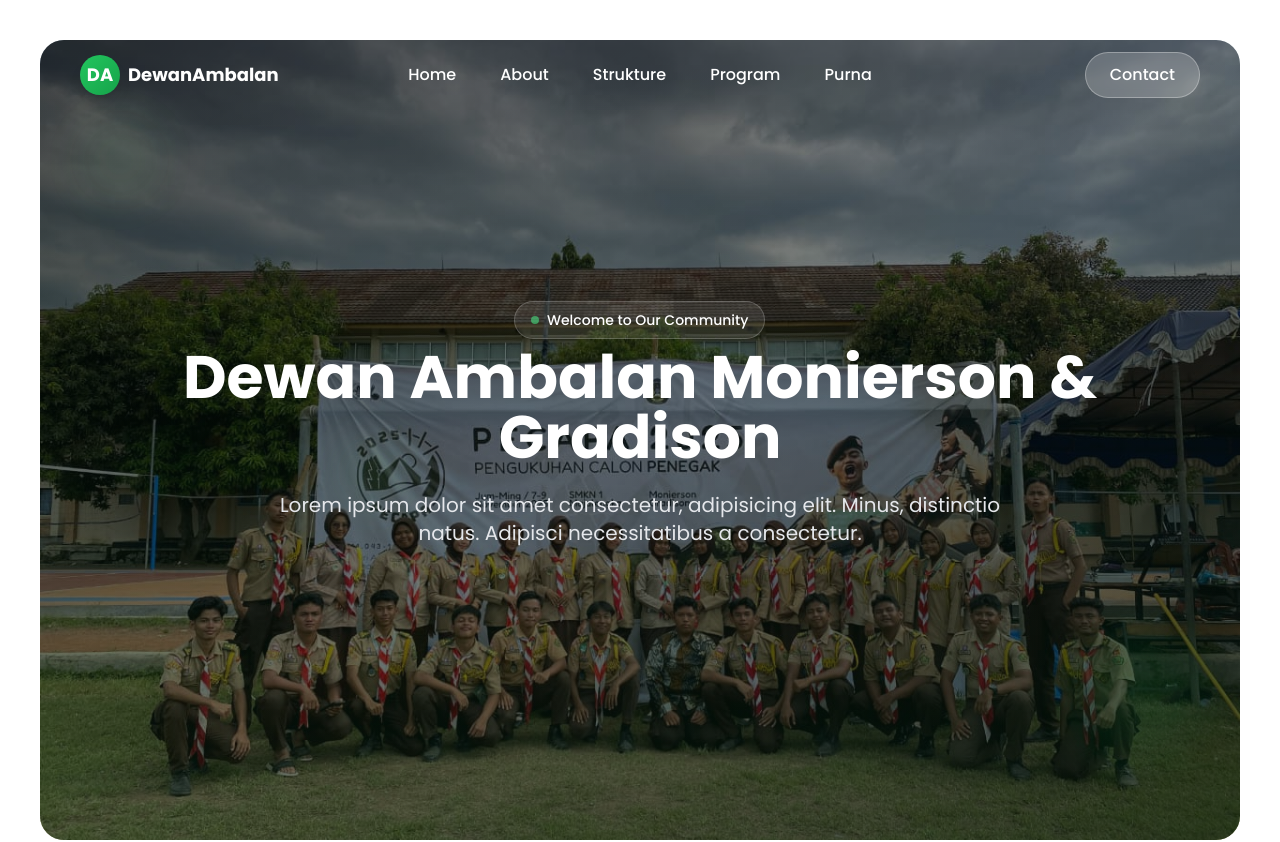
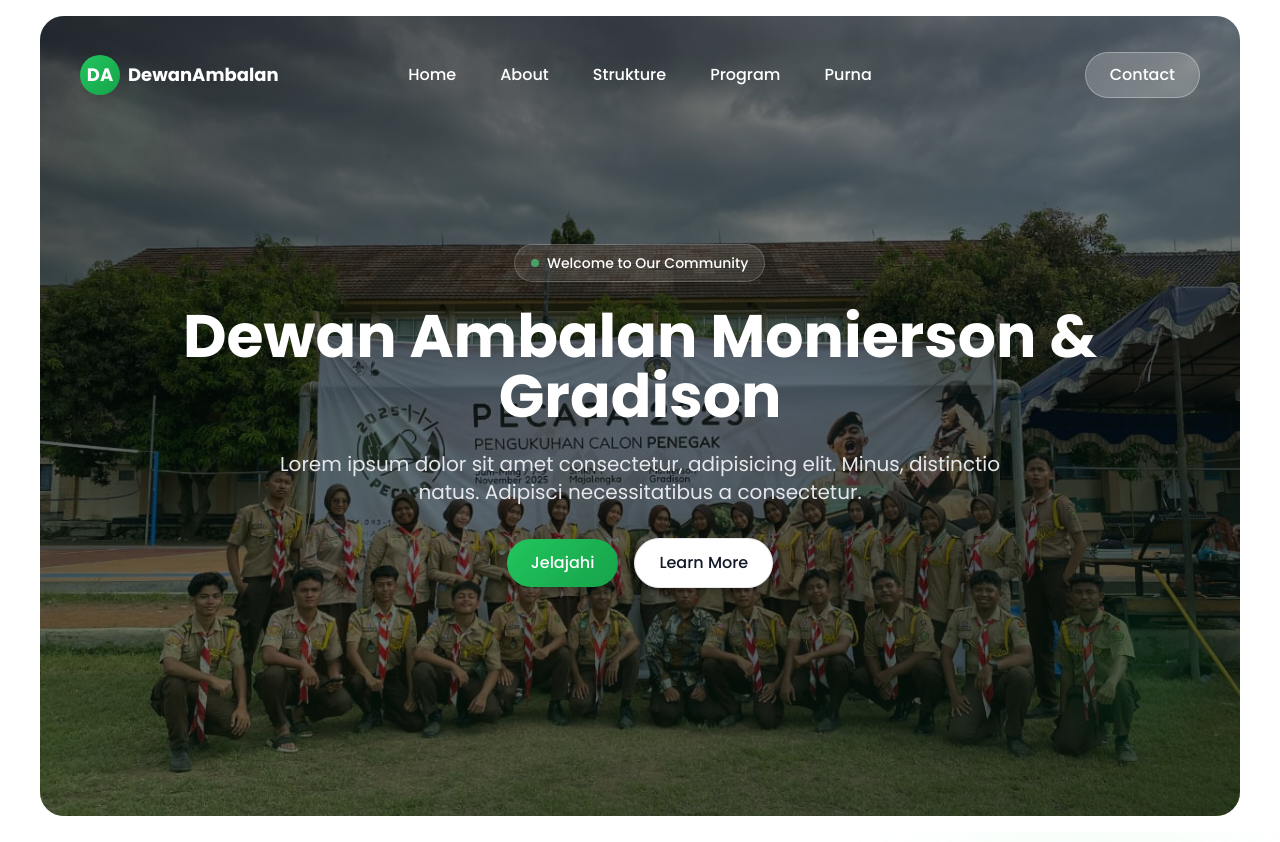
Before and after one commit to Co-pilot-c/Moniergrad, a React (Vite) app: page / in a window 1280 px wide. Shown: the top 842 px of the page. Built offline with nearby package versions, Linux system fonts and the light colour scheme.

Commit message:
perbaikan home, scroll otomatis 5s dan img about

```diff
--- a/src/index.css
+++ b/src/index.css
@@ -21,7 +21,7 @@ html {
 .animate-scroll {
   display: flex;
   width: max-content;
-  animation: scroll 30s linear infinite;
+  animation: scroll 5s linear infinite;
 }
 
 .animate-scroll:hover {
--- a/src/pages/About.jsx
+++ b/src/pages/About.jsx
@@ -82,7 +82,7 @@ export default function About() {
                   <img
                     src={Bg_home}
                     alt="About us"
-                    className="w-full lg:w-1/2 h-64 lg:h-auto object-cover"
+                    className="w-full lg:w-1/2 h-93 lg:h-auto object-cover"
                   />
                   <div className="p-8 lg:p-10 flex items-center">
                     <div>
--- a/src/pages/Home.jsx
+++ b/src/pages/Home.jsx
@@ -1,41 +1,22 @@
-import { useEffect, useState } from "react";
+import maskot from "../assets/vector/maskot.png";
 import Tittle from "../components/atoms/Tittle.jsx";
 import Button from "../components/atoms/Button.jsx";
 import Description from "../components/atoms/Description.jsx";
+import Maskot from "../assets/vector/Maskot.png";
 import Score from "../components/atoms/Score.jsx";
 import bg_home from "../assets/images/bg_home.jpeg";
-import { fetchContent } from "../utils/contentLoader.js";
 
 export default function Home() {
-  const [heroData, setHeroData] = useState({
-    title: "Dewan Ambalan Monierson & Gradison",
-    description: "Lorem ipsum dolor sit amet consectetur, adipisicing elit. Minus, distinctio natus. Adipisci necessitatibus a consectetur.",
-    maskot_image: null,
-  });
-  const [ctaButtons, setCtaButtons] = useState([]);
-
-  useEffect(() => {
-    const loadHeroData = async () => {
-      const heroItems = await fetchContent("hero");
-      if (heroItems.length > 0) {
-        setHeroData(heroItems[0]);
-      }
-    };
-    loadHeroData();
-  }, []);
-
-  useEffect(() => {
-    const loadCtaButtons = async () => {
-      const buttons = await fetchContent("cta", true);
-      setCtaButtons(buttons);
-    };
-    loadCtaButtons();
-  }, []);
+  const homeData = {
+    tittle: "Dewan Ambalan Monierson & Gradison",
+    description:
+      "Lorem ipsum dolor sit amet consectetur, adipisicing elit. Minus, distinctio natus. Adipisci necessitatibus a consectetur.",
+  };
 
   return (
     <section
       id="home"
-      className="relative min-h-screen flex justify-center items-center mx-4 my-10 lg:mx-10 rounded-3xl overflow-hidden animate-fadeIn"
+      className="relative min-h-screen flex justify-center items-center m-4 lg:mx-10 rounded-3xl overflow-hidden animate-fadeIn"
       style={{
         backgroundImage: `url(${bg_home})`,
         backgroundSize: "cover",
@@ -50,52 +31,28 @@ export default function Home() {
 
       <div className="relative z-10 text-center text-white max-w-5xl mx-auto px-6 animate-fadeSlideUp">
         {/* Badge */}
-        <div className="inline-flex items-center gap-2 px-4 py-2 bg-white/10 backdrop-blur-md rounded-full border border-white/20 mb-2 animate-scaleIn">
+        <div className="inline-flex items-center gap-2 px-4 py-2 bg-white/10 backdrop-blur-md rounded-full border border-white/20 mb-6 animate-scaleIn">
           <span className="w-2 h-2 bg-primary-400 rounded-full animate-pulse"></span>
           <span className="text-sm font-medium">Welcome to Our Community</span>
         </div>
 
-        {/* <h2 className="font-poppins font-semibold text-lg md:text-xl lg:text-2xl text-primary-200 mb-2 animate-fadeSlideUp" style={{animationDelay: "0.2s"}}>
-          WELCOME TO
-        </h2> */}
         <h1 className="font-poppins font-bold text-3xl md:text-4xl lg:text-5xl xl:text-6xl 2xl:text-7xl leading-tight mb-6 animate-fadeSlideUp" style={{animationDelay: "0.3s"}}>
-          {heroData.title}
+          {homeData.tittle}
         </h1>
         <p className="font-poppins text-base md:text-lg lg:text-xl text-gray-200 max-w-3xl mx-auto mb-8 leading-relaxed animate-fadeSlideUp" style={{animationDelay: "0.4s"}}>
-          {heroData.description}
+          {homeData.description}
         </p>
 
         <div className="flex flex-col sm:flex-row gap-4 justify-center items-center animate-fadeSlideUp" style={{animationDelay: "0.5s"}}>
-          {ctaButtons.map((button, index) => {
-            let href = "#";
-
-            if (button.link_type === "internal") {
-              href = button.link_url || "#";
-            } else if (button.link_type === "external") {
-              href = button.link_url || "#";
-            } else if (button.link_type === "whatsapp") {
-              const phoneNumber = button.whatsapp_number || "6281234567890";
-              href = `https://wa.me/${phoneNumber}`;
-            }
-
-            return (
-              <Button
-                key={index}
-                variant={button.variant || "primary"}
-                href={href}
-              >
-                {button.label}
-              </Button>
-            );
-          })}
+          <Button variant="primary" href="#about">
+            Jelajahi
+          </Button>
+          <Button variant="secondary" href="#strukture">
+            Learn More
+          </Button>
         </div>
 
-        {/* Scroll indicator
-        <div className="absolute bottom-8 left-1/2 transform -translate-x-1/2 animate-bounce">
-          <div className="w-6 h-10 border-2 border-white/30 rounded-full flex justify-center">
-            <div className="w-1 h-3 bg-white/50 rounded-full mt-2 animate-pulse"></div>
-          </div>
-        </div> */}
+
       </div>
 
       {/* Floating elements */}
```
